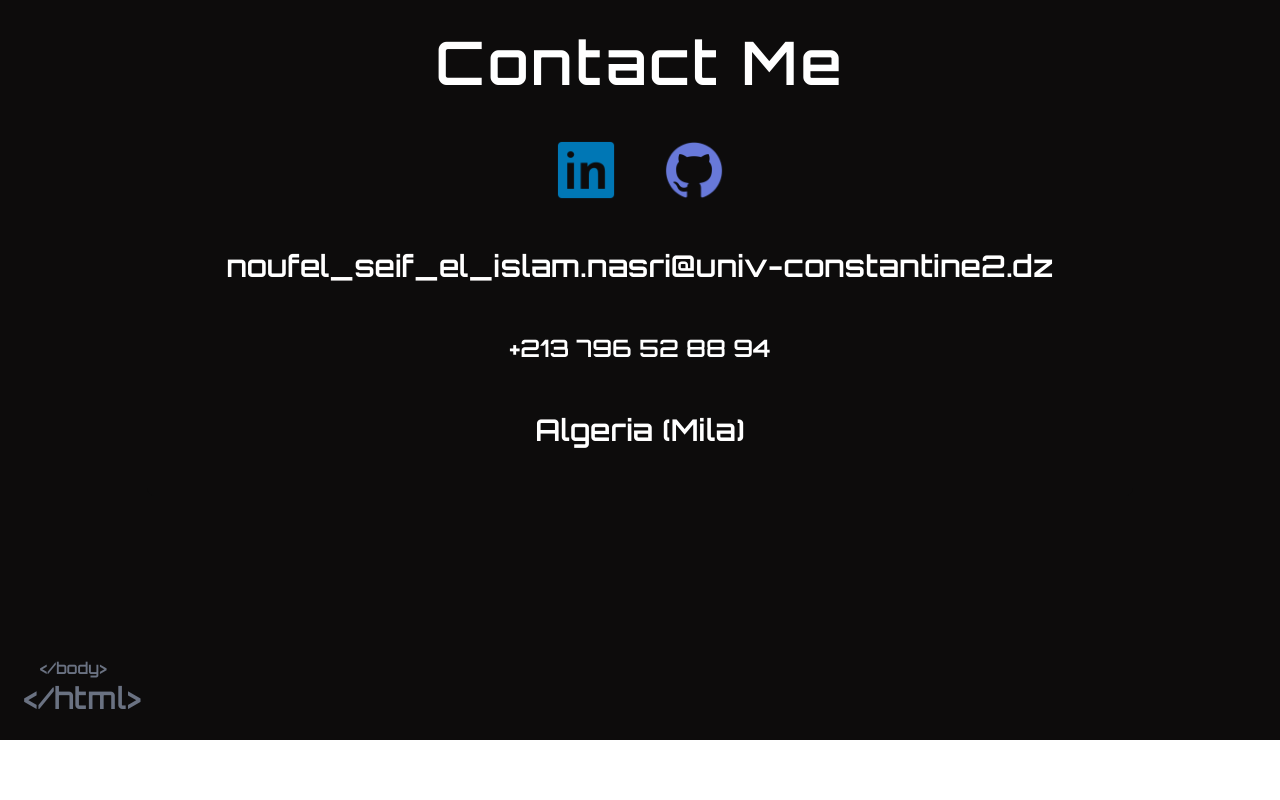
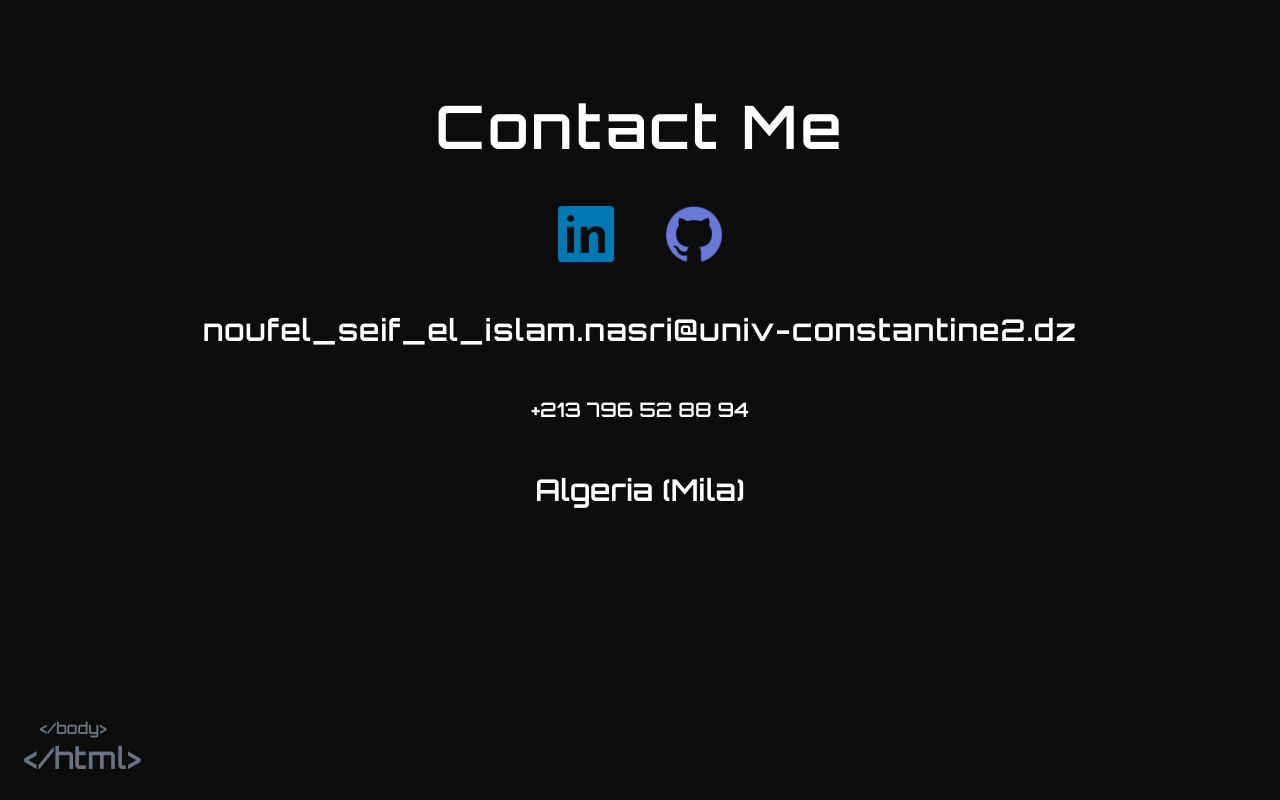
Before and after one commit to Noufel-sf/My_Portfolio, a React (Vite) app: page / in a window 1280 px wide. Shown: the part 4294-5094 px from the top of the page. Before the commit the page ends 5034 px from the top, so only its background shows below. Built offline with nearby package versions, Linux system fonts and the light colour scheme.

Commit message:
fix font-sizes

```diff
--- a/src/Components/About.jsx
+++ b/src/Components/About.jsx
@@ -19,7 +19,7 @@ function About() {
           <p className="text-gray-500 text-3xl my-4">&lt;p&gt;</p> A junior
           front-end developer focused on building beautiful, responsive web apps
           using React and Tailwind, with a strong interest in UI/UX and
-          leadership in team projects.” 📸 Outside of tech, I’m passionate about
+          leadership in team projects.” <br /><br />📸 Outside of tech, I’m passionate about
           photography. Capturing moments and telling visual stories helps me
           stay creative and detail-oriented
         </p>{" "}
--- a/src/Components/Contact.jsx
+++ b/src/Components/Contact.jsx
@@ -16,9 +16,9 @@ function Contact() {
                 <img src={Github} alt="" className='w-[60px]' />
               </a>
             </div>
-            <h2 className='lg:text-3xl text-xl'>noufel_seif_el_islam.nasri@univ-constantine2.dz</h2>
+            <h2 className='lg:text-3xl tracking-[1px]'>noufel_seif_el_islam.nasri@univ-constantine2.dz</h2>
 
-            <h2 className='text-2xl'>+213 796 52 88 94</h2>
+            <h2 className='text-xl'>+213 796 52 88 94</h2>
             <h3 className='text-3xl capitalize '>algeria (mila)</h3>
         </div>
           <p className="text-gray-500 ml-4">&lt;/body&gt;</p>
--- a/src/Components/Profile.jsx
+++ b/src/Components/Profile.jsx
@@ -37,13 +37,13 @@ function Profile() {
       {/* Right: Image with Shape */}
       <div className="relative mt-12 lg:mt-0 flex-1 flex justify-center">
         {/* Rotated white shape */}
-        <div className="absolute w-[300px] h-[300px] sm:h-[580px] md:h-[600px] lg:w-[1000px] lg:h-[1000px] sm:w-[600px]  bg-white top-[-30px] left-[-70px] lg:top-[-240px] lg:left-[180px] z-10 transform rotate-[22deg] rounded-lg shadow-2xl opacity-5"></div>
+        <div className="absolute w-[300px] h-[300px] sm:h-[580px] md:h-[600px] lg:w-[1000px] lg:h-[1000px] sm:w-[600px]  bg-white top-[-2px] left-[-5px] lg:top-[-240px] lg:left-[180px] z-10 transform rotate-[22deg] rounded-lg shadow-2xl opacity-5"></div>
         {/* Person image */}
         <img
           data-aos="fade-in"
           src={Noufel}
           alt="Noufel Seif El Islam"
-          className="relative z-20 w-[200px] lg:w-[600px] sm:w-[520px] md:w-[500px]"
+          className="relative z-20 w-[300px] lg:w-[600px] sm:w-[520px] md:w-[500px]"
         />
       </div>
     </div>
```
